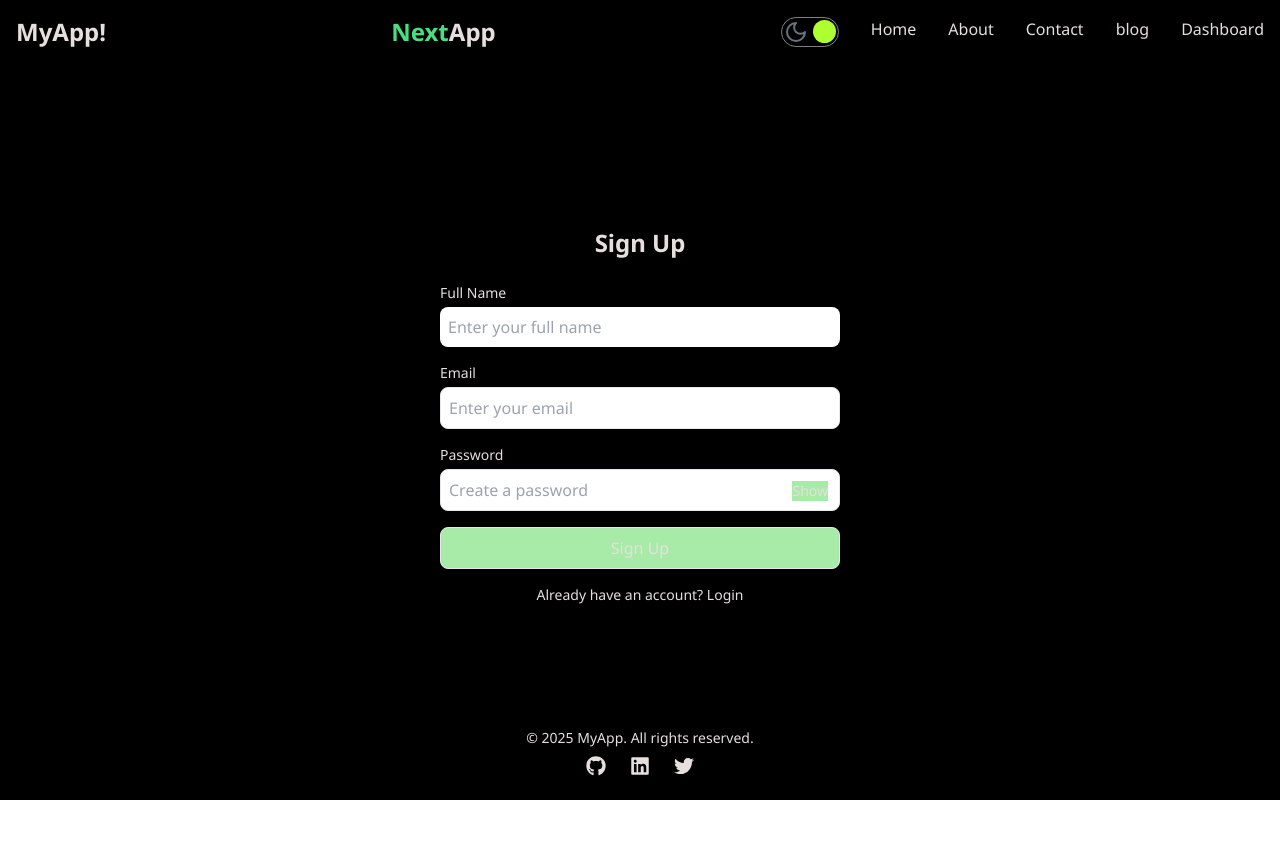
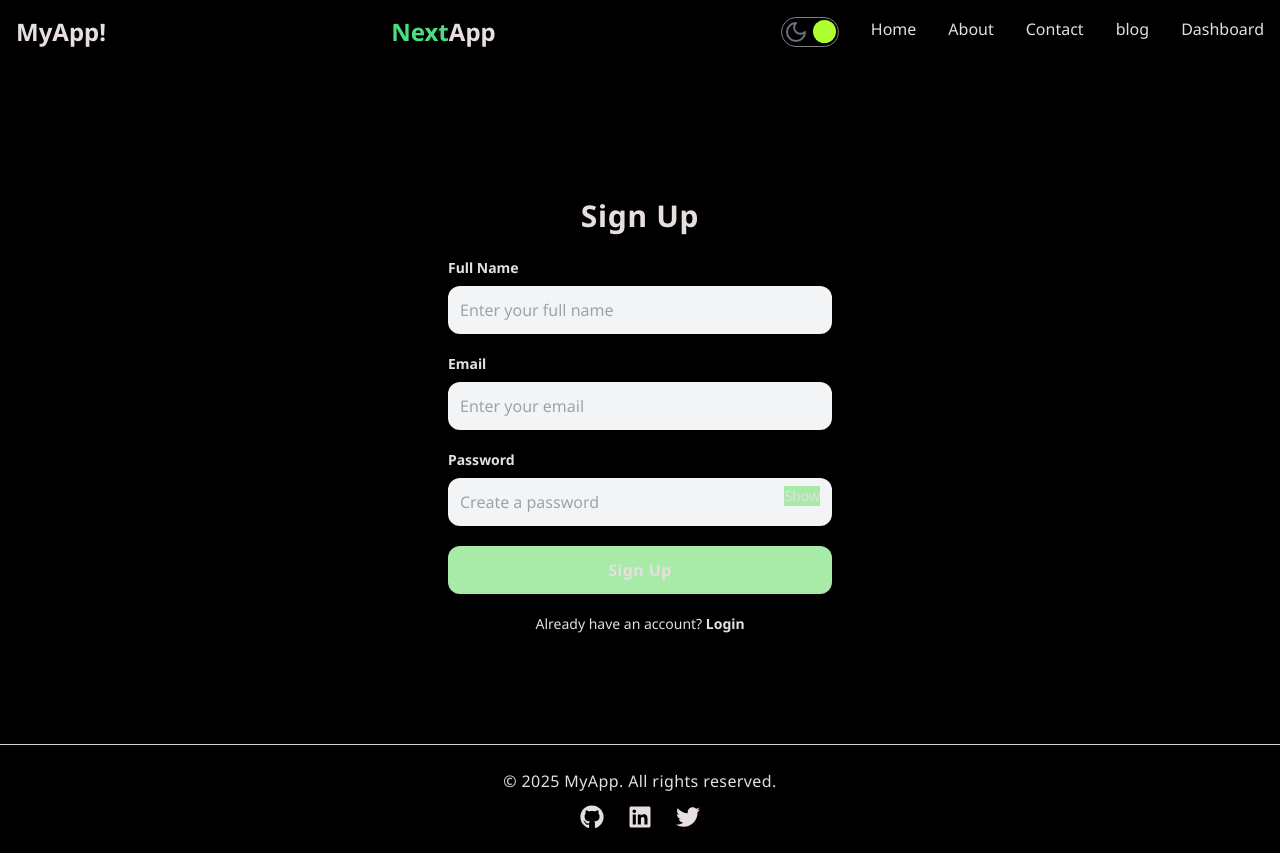
Before and after one commit to mudasser131/nextblogapp, a Next.js app: page /dashboard/register in a window 1280 px wide. Before the commit the page ends 800 px from the top, so only its background shows below. Built offline with nearby package versions, Linux system fonts and the light colour scheme.

Commit message:
updated the styling

```diff
--- a/src/app/about/page.jsx
+++ b/src/app/about/page.jsx
@@ -1,24 +1,22 @@
-import React from 'react'
+import React from 'react';
 
 const About = () => {
   return (
-
-<section className="flex flex-col md:flex-row items-center justify-center h-[80vh] px-7 md:px-20 py-16">
+    <section className="flex flex-col md:flex-row items-center justify-center h-[80vh] px-7 md:px-20 py-16 space-y-10 md:space-y-0 md:space-x-10">
       {/* Left Side - Text */}
       <div className="md:w-1/2 space-y-6 text-center md:text-left">
-        <h1 className="text-4xl md:text-5xl font-bold">
+        <h1 className="text-4xl md:text-5xl font-extrabold tracking-wide leading-tight">
           About Us
         </h1>
-        <p className="text-lg">
+        <p className="text-lg leading-relaxed md:max-w-lg">
           We are a team of passionate developers dedicated to creating innovative solutions. With years of experience, we bring modern technologies to life to help businesses grow.
         </p>
-        <p className="text-lg">
+        <p className="text-lg leading-relaxed md:max-w-lg">
           Our mission is to deliver high-quality software that makes a difference. We strive for excellence in everything we do, from product design to deployment and beyond.
         </p>
       </div>
     </section>
+  );
+};
 
-  )
-}
-
-export default About
+export default About;
--- a/src/app/dashboard/login/page.jsx
+++ b/src/app/dashboard/login/page.jsx
@@ -6,16 +6,16 @@ const Login = () => {
 
   return (
     <div className="flex min-h-[80vh] items-center justify-center px-4 pt-16">
-      <div className="w-full max-w-md p-6 rounded-lg shadow-md ">
-        <h2 className="text-2xl font-bold text-center">Login</h2>
+      <div className="w-full max-w-md p-8 rounded-xl shadow-lg bg-opacity-90 backdrop-blur-md">
+        <h2 className="text-3xl font-extrabold text-center tracking-wide">Login</h2>
 
-        <form className="mt-6 space-y-4">
+        <form className="mt-6 space-y-5">
           {/* Email Field */}
           <div>
-            <label className="block text-sm font-medium">Email</label>
+            <label className="block text-sm font-semibold">Email</label>
             <input
               type="email"
-              className="w-full mt-1 p-2 border rounded-lg focus:ring-2 focus:outline-none"
+              className="w-full mt-2 p-3 rounded-xl bg-gray-100 focus:ring-2 focus:ring-gray-400 focus:outline-none"
               placeholder="Enter your email"
               required
             />
@@ -23,17 +23,17 @@ const Login = () => {
 
           {/* Password Field */}
           <div className="relative">
-            <label className="block text-sm font-medium">Password</label>
+            <label className="block text-sm font-semibold">Password</label>
             <input
               type={showPassword ? "text" : "password"}
-              className="w-full mt-1 p-2 border rounded-lg focus:ring-2 focus:outline-none"
+              className="w-full mt-2 p-3 rounded-xl bg-gray-100 focus:ring-2 focus:ring-gray-400 focus:outline-none"
               placeholder="Enter your password"
               required
             />
             {/* Show/Hide Password Button */}
             <button
               type="button"
-              className="absolute right-3 top-9 text-sm"
+              className="absolute right-3 top-9 text-sm font-medium hover:underline"
               onClick={() => setShowPassword(!showPassword)}
             >
               {showPassword ? "Hide" : "Show"}
@@ -43,16 +43,16 @@ const Login = () => {
           {/* Login Button */}
           <button
             type="submit"
-            className="w-full p-2 rounded-lg "
+            className="w-full p-3 rounded-xl font-semibold tracking-wide shadow-md transition-transform transform hover:scale-105"
           >
             Sign In
           </button>
         </form>
 
         {/* Signup Link */}
-        <p className="mt-4 text-center text-sm">
-          Don't have an account?{" "}
-          <a href="/signup" className="hover:underline">
+        <p className="mt-5 text-center text-sm font-medium">
+          Don't have an account? {" "}
+          <a href="/signup" className="hover:underline font-semibold">
             Sign up
           </a>
         </p>
--- a/src/app/dashboard/register/page.jsx
+++ b/src/app/dashboard/register/page.jsx
@@ -6,16 +6,16 @@ const Register = () => {
 
   return (
     <div className="flex min-h-[80vh] items-center justify-center px-4 pt-16">
-      <div className="w-full max-w-md p-6 rounded-lg shadow-md ">
-        <h2 className="text-2xl font-bold text-center">Sign Up</h2>
+      <div className="w-full max-w-md p-8 rounded-xl shadow-lg bg-opacity-90 backdrop-blur-md">
+        <h2 className="text-3xl font-extrabold text-center tracking-wide">Sign Up</h2>
 
-        <form className="mt-6 space-y-4">
+        <form className="mt-6 space-y-5">
           {/* Name Field */}
           <div>
-            <label className="block text-sm font-medium">Full Name</label>
+            <label className="block text-sm font-semibold">Full Name</label>
             <input
               type="text"
-              className="w-full mt-1 p-2  rounded-lg focus:ring-2 focus:outline-none"
+              className="w-full mt-2 p-3 rounded-xl bg-gray-100 focus:ring-2 focus:ring-gray-400 focus:outline-none"
               placeholder="Enter your full name"
               required
             />
@@ -23,10 +23,10 @@ const Register = () => {
 
           {/* Email Field */}
           <div>
-            <label className="block text-sm font-medium">Email</label>
+            <label className="block text-sm font-semibold">Email</label>
             <input
               type="email"
-              className="w-full mt-1 p-2 border rounded-lg focus:ring-2 focus:outline-none"
+              className="w-full mt-2 p-3 rounded-xl bg-gray-100 focus:ring-2 focus:ring-gray-400 focus:outline-none"
               placeholder="Enter your email"
               required
             />
@@ -34,17 +34,17 @@ const Register = () => {
 
           {/* Password Field */}
           <div className="relative">
-            <label className="block text-sm font-medium">Password</label>
+            <label className="block text-sm font-semibold">Password</label>
             <input
               type={showPassword ? "text" : "password"}
-              className="w-full mt-1 p-2 border rounded-lg focus:ring-2 focus:outline-none"
+              className="w-full mt-2 p-3 rounded-xl bg-gray-100 focus:ring-2 focus:ring-gray-400 focus:outline-none"
               placeholder="Create a password"
               required
             />
             {/* Show/Hide Password Button */}
             <button
               type="button"
-              className="absolute right-3 top-9 text-sm"
+              className="absolute right-3 top-9 text-sm font-medium hover:underline"
               onClick={() => setShowPassword(!showPassword)}
             >
               {showPassword ? "Hide" : "Show"}
@@ -52,15 +52,15 @@ const Register = () => {
           </div>
 
           {/* Register Button */}
-          <button type="submit" className="w-full p-2 rounded-lg border">
+          <button type="submit" className="w-full p-3 rounded-xl font-semibold tracking-wide shadow-md transition-transform transform hover:scale-105">
             Sign Up
           </button>
         </form>
 
         {/* Login Link */}
-        <p className="mt-4 text-center text-sm">
-          Already have an account?{" "}
-          <a href="/login" className="hover:underline">Login</a>
+        <p className="mt-5 text-center text-sm font-medium">
+          Already have an account? {" "}
+          <a href="/login" className="hover:underline font-semibold">Login</a>
         </p>
       </div>
     </div>
--- a/src/components/Footer/Footer.jsx
+++ b/src/components/Footer/Footer.jsx
@@ -2,18 +2,35 @@ import { FaGithub, FaLinkedin, FaTwitter } from "react-icons/fa";
 
 export default function Footer() {
   return (
-    <footer className="  text-center py-6">
-      <p className="text-sm mb-2">© {new Date().getFullYear()} MyApp. All rights reserved.</p>
+    <footer className="w-full py-6 flex flex-col items-center border-t border-gray-300 mt-10">
+      <p className="text-sm md:text-base font-medium mb-3 tracking-wide">
+        © {new Date().getFullYear()} MyApp. All rights reserved.
+      </p>
 
       {/* Social Media Icons */}
-      <div className="flex justify-center space-x-6 text-xl">
-        <a href="https://github.com" target="_blank" rel="noopener noreferrer" className="hover:text-gray-400">
+      <div className="flex justify-center space-x-6 text-2xl">
+        <a
+          href="https://github.com"
+          target="_blank"
+          rel="noopener noreferrer"
+          className="hover:scale-110 transition-transform duration-300"
+        >
           <FaGithub />
         </a>
-        <a href="https://linkedin.com" target="_blank" rel="noopener noreferrer" className="hover:text-gray-400">
+        <a
+          href="https://linkedin.com"
+          target="_blank"
+          rel="noopener noreferrer"
+          className="hover:scale-110 transition-transform duration-300"
+        >
           <FaLinkedin />
         </a>
-        <a href="https://twitter.com" target="_blank" rel="noopener noreferrer" className="hover:text-gray-400">
+        <a
+          href="https://twitter.com"
+          target="_blank"
+          rel="noopener noreferrer"
+          className="hover:scale-110 transition-transform duration-300"
+        >
           <FaTwitter />
         </a>
       </div>
```
